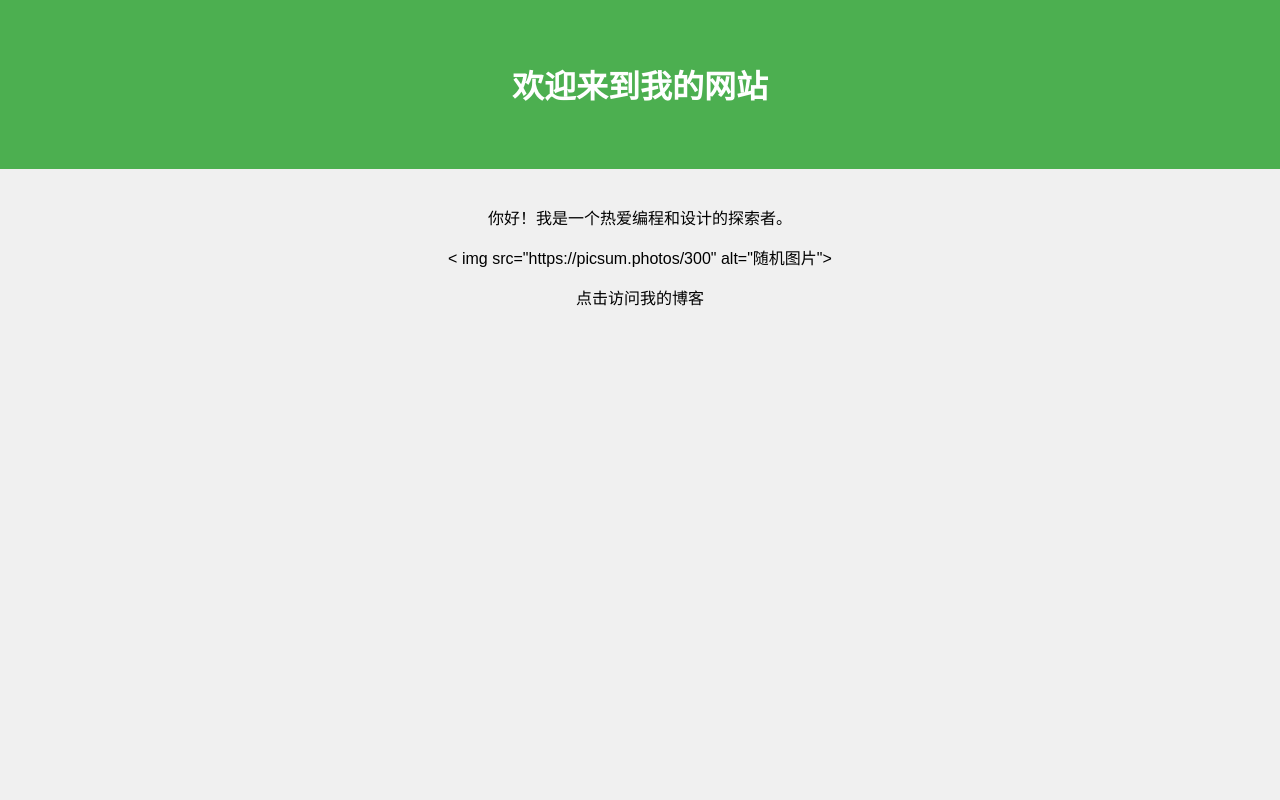
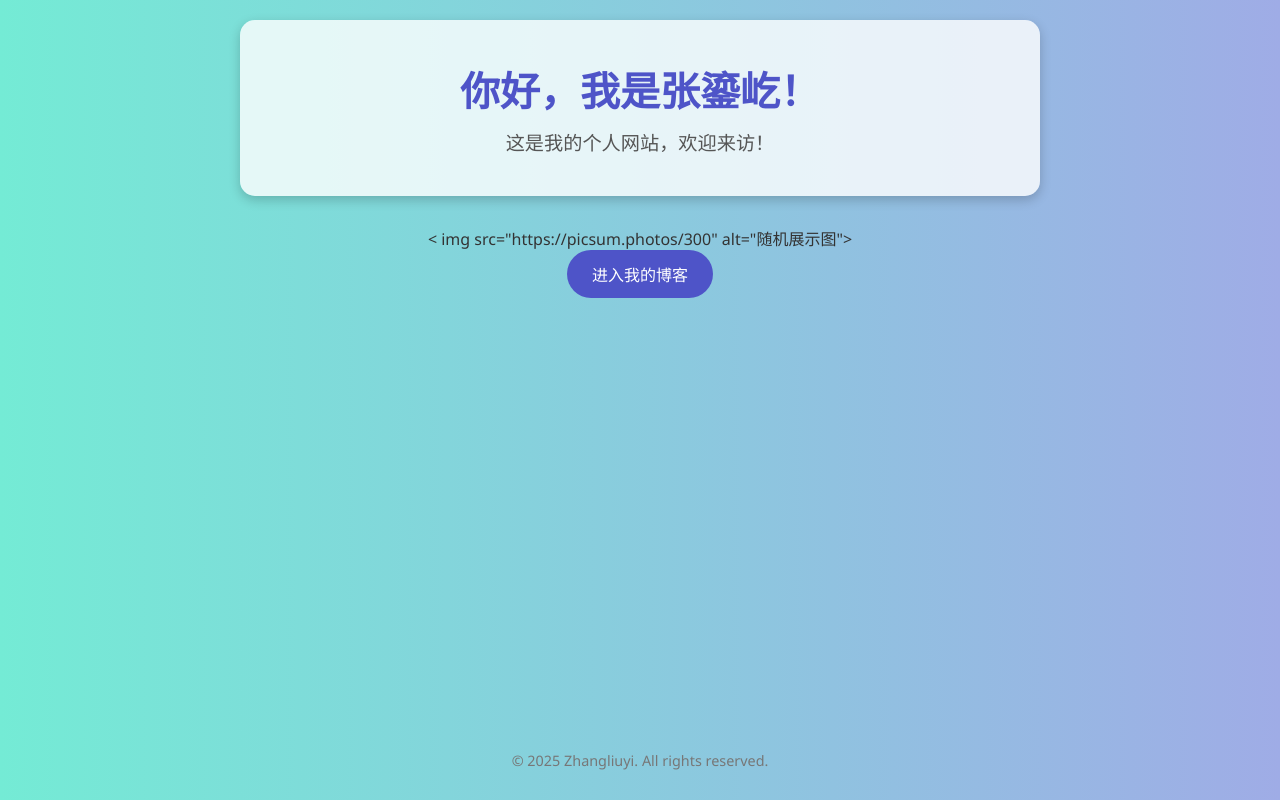
Before and after one commit to Walker547800720/my-website, a plain HTML site: page index.html in a window 1280 px wide. Drawn offline with Linux system fonts and the light colour scheme.

Commit message:
Update index.html

```diff
--- a/index.html
+++ b/index.html
@@ -2,44 +2,92 @@
 <html lang="zh-CN">
 <head>
   <meta charset="UTF-8">
-    <title>我的主页</title>
+  <title>欢迎来到我的网站</title>
+  <meta name="viewport" content="width=device-width, initial-scale=1.0">
   <style>
-        body {
-            font-family: "微软雅黑", sans-serif;
-            background-color: #f0f0f0;
-            text-align: center;
+    * {
       margin: 0;
       padding: 0;
+      box-sizing: border-box;
     }
-        header {
-            background-color: #4CAF50;
-            color: white;
-            padding: 40px 0;
-        }
-        section {
+
+    body {
+      font-family: "Segoe UI", "微软雅黑", sans-serif;
+      background: linear-gradient(to right, #74ebd5, #9face6);
+      color: #333;
+      min-height: 100vh;
+      display: flex;
+      flex-direction: column;
+      align-items: center;
       padding: 20px;
     }
+
+    header {
+      background-color: rgba(255, 255, 255, 0.8);
+      padding: 40px;
+      border-radius: 15px;
+      box-shadow: 0 4px 12px rgba(0,0,0,0.2);
+      margin-bottom: 30px;
+      text-align: center;
+      width: 90%;
+      max-width: 800px;
+    }
+
+    header h1 {
+      font-size: 2.5em;
+      color: #4e54c8;
+      margin-bottom: 10px;
+    }
+
+    header p {
+      font-size: 1.2em;
+      color: #555;
+    }
+
     img {
       max-width: 300px;
-            margin-top: 20px;
+      margin: 30px 0;
+      border-radius: 15px;
+      box-shadow: 0 4px 8px rgba(0,0,0,0.1);
     }
-        a {
+
+    a.button {
       display: inline-block;
-            margin-top: 20px;
-            color: #4CAF50;
+      background-color: #4e54c8;
+      color: white;
+      padding: 12px 25px;
+      border-radius: 30px;
       text-decoration: none;
-            font-size: 18px;
+      font-size: 1em;
+      transition: background-color 0.3s;
+    }
+
+    a.button:hover {
+      background-color: #5d64e6;
+    }
+
+    footer {
+      margin-top: auto;
+      font-size: 0.9em;
+      color: #777;
+      padding: 10px;
     }
   </style>
 </head>
 <body>
+
   <header>
-        <h1>欢迎来到我的网站</h1>
+    <h1>你好，我是张鎏屹！</h1>
+    <p>这是我的个人网站，欢迎来访！</p >
   </header>
-    <section>
-        <p>你好！我是一个热爱编程和设计的探索者。</p >
-        < img src="https://picsum.photos/300" alt="随机图片">
-        <p>点击访问我的博客</p >
-    </section>
+
+  < img src="https://picsum.photos/300" alt="随机展示图">
+
+  <a class="button" href=" " target="_blank">进入我的博客</a >
+
+  <footer>
+    © 2025 Zhangliuyi. All rights reserved.
+  </footer>
+
 </body>
 </html>
```
Lines whose indentation alone changed are shown as unchanged.
